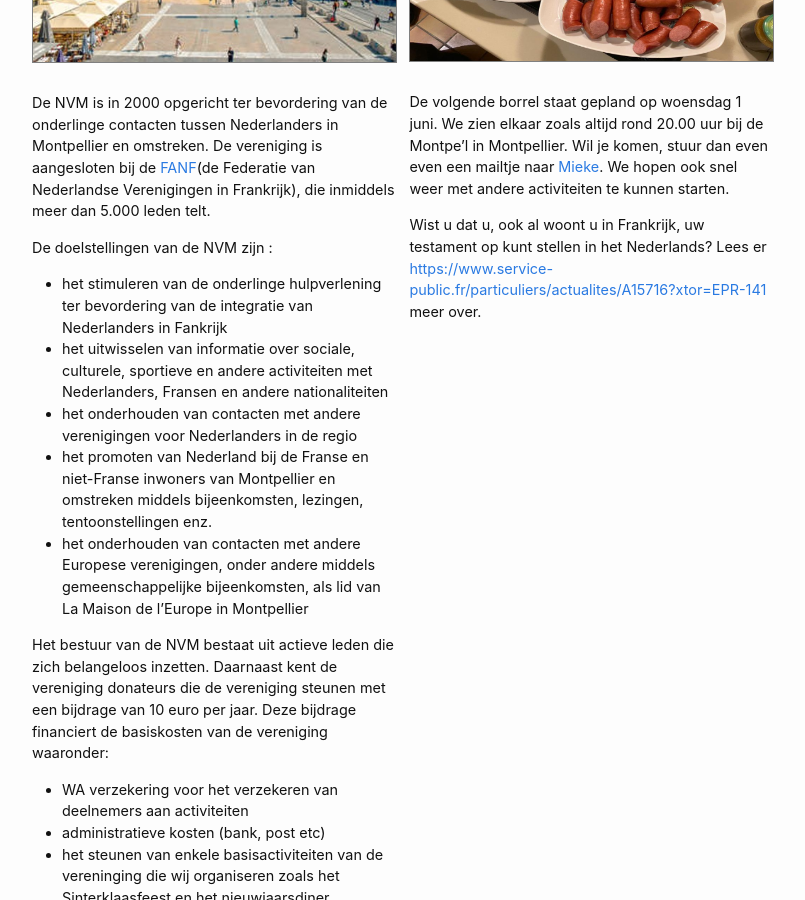
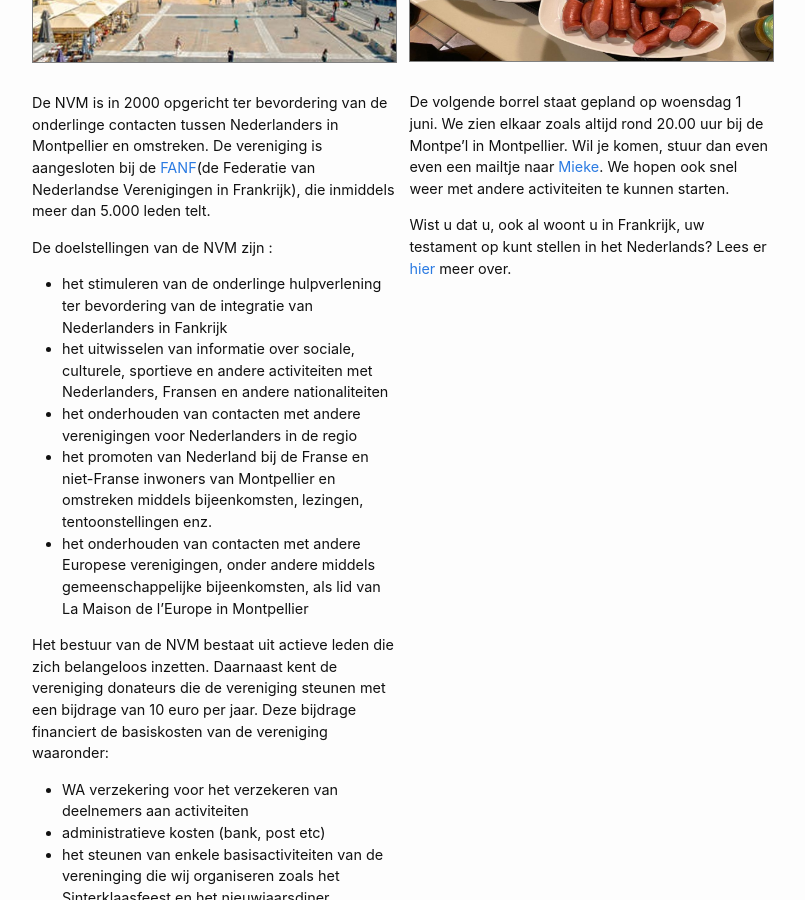
Before and after one commit to nederland34-fr/nederland34-fr.github.io, a Jekyll site: the page built from index.md, in a window 1280 px wide and 900 px high, scrolled down 349 px. Shown: the whole window, without its empty margins (238-1043 px from the left). Built offline with Jekyll 4.4.1, drawn with Linux system fonts in a browser that asks for light colours.

Commit message:
Update index.md

```diff
--- a/index.md
+++ b/index.md
@@ -37,6 +37,6 @@ De volgende borrel staat gepland op woensdag 1 juni. We zien elkaar zoals altijd
 We hopen ook snel weer met andere activiteiten te kunnen starten.
 
 
-  Wist u dat u, ook al woont u in Frankrijk, uw testament op kunt stellen in het Nederlands? Lees er [https://www.service-public.fr/particuliers/actualites/A15716?xtor=EPR-141](hier) meer over.
+  Wist u dat u, ook al woont u in Frankrijk, uw testament op kunt stellen in het Nederlands? Lees er [hier](https://www.service-public.fr/particuliers/actualites/A15716?xtor=EPR-141) meer over.
 
 </div>
```
